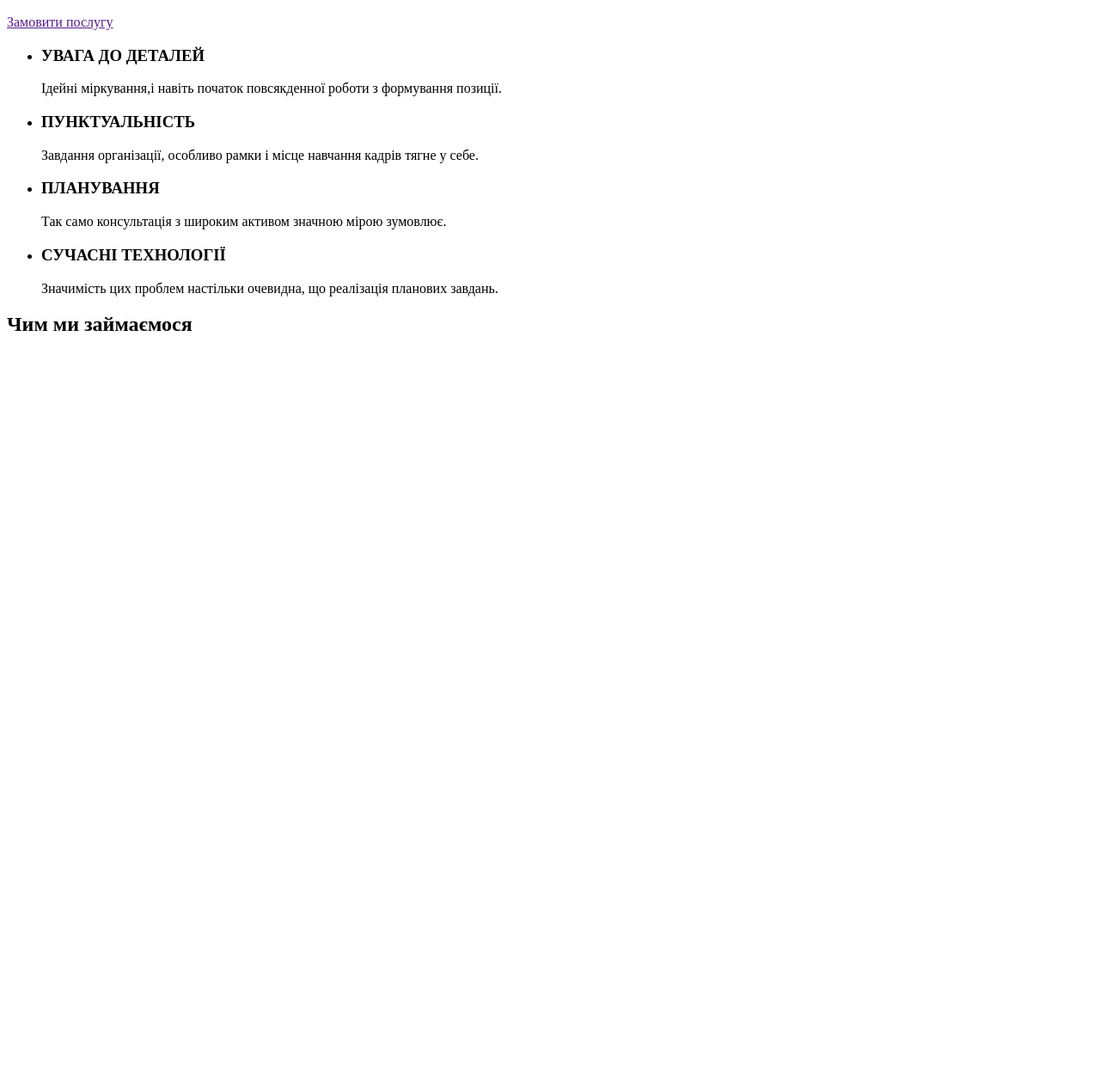
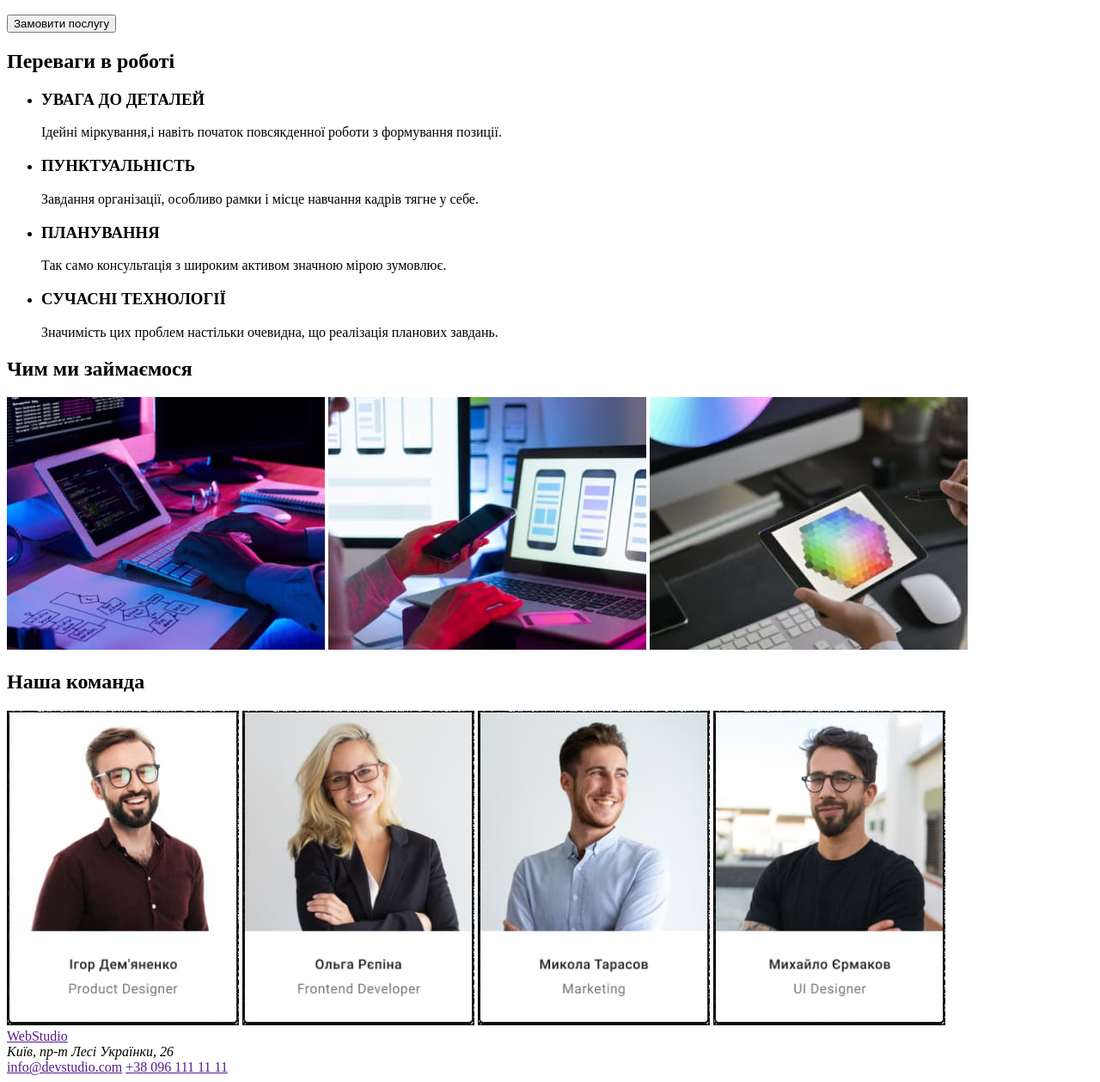
Before and after one commit to NadiaZaichenko/goit-markup-hw-01, a plain HTML site: page index.html in a window 1280 px wide. Shown: the part 225-1484 px from the top of the page at 86% size. Before the commit the page ends 800 px from the top, so only its background shows below. Drawn offline with Linux system fonts and the light colour scheme.

Commit message:
Домашнє завдання №1

```diff
--- a/index.html
+++ b/index.html
@@ -6,15 +6,18 @@
     <meta name="viewport" content="width=device-width, initial-scale=1.0">
     <title>Document</title>
 </head>
-<!--Шапка-->
+
 <body>
+<!--Верхня лінія-->
     <header>
+        <nav>
              <a href="">WebStudio</a>
         <ul>
             <li><a href="">Студія</a></li>
             <li><a href="">Портфоліо</a></li>
             <li><a href="">Контакти</a></li>
         </ul>
+        </nav>
         <ul>
             <li><a href="">info@devstudio.com</a></li>
             <li><a href="">+38 096 111 11 11</a></li>
@@ -22,12 +25,14 @@
     </header>
 <!--main- основний зміст-->
     <main>
+<!--Шапка-->
     <section>
          <h1>Ефективні рішення для<br> вашого бізнесу</h1>
-        <a href="">Замовити послугу</a>
+        <button>Замовити послугу</button>
     </section>
-<!---->
+<!--Переваги в роботі-->
     <section>
+         <h2>Переваги в роботі</h2>
          <ul>
             <li><h3>УВАГА ДО ДЕТАЛЕЙ</h3>
             <p>Ідейні міркування,і навіть початок повсякденної роботи з формування позиції.</p></li>
@@ -39,9 +44,28 @@
             <p>Значимість цих проблем настільки очевидна, що реалізація планових завдань.</p></li>
        </ul>
     </section>
+<!--Зміст роботи в фото-->
+    <section>
         <h2>Чим ми займаємося</h2>
-
+      <img src="./images/box1.jpg" alt="code designer" width="370">
+      <img src="./images/box2.jpg" alt="mobile app" width="370">
+      <img src="./images/box3.jpg" alt="Web Designer" width="370">
+    </section>
+<!--Члени команди-->
+    <section>
+        <h2>Наша команда</h2>
+        <img src="./images/teamcard1.jpg" alt="Igor Demanenko" width="270">
+        <img src="./images/teamcard2.jpg" alt="Olga Repina" width="270">
+        <img src="./images/teamcard3.jpg" alt="Mikola Tarasov" width="270">
+        <img src="./images/teamcard4.jpg" alt="Mihalo Ermakov" width="270">
+    </section>
     </main>
+<footer>
+    <a href="">WebStudio</a>
+    <address>Київ, пр-т Лесі Українки, 26</address>
+    <a href="">info@devstudio.com</a>
+    <a href="">+38 096 111 11 11</a>
+</footer>
 
 </body>
 </html>
```
Also changed, not shown: images/box 1.svg (deleted), images/box 2.svg (deleted), images/box 3.svg (deleted), images/box1.jpg (added), images/box2.jpg (added), images/box3.jpg (added), images/teamcard1.jpg (added), images/teamcard2.jpg (added), images/teamcard3.jpg (added), images/teamcard4.jpg (added). Lines whose indentation alone changed are shown as unchanged.
